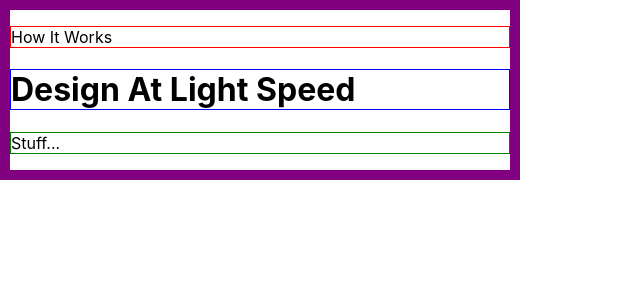
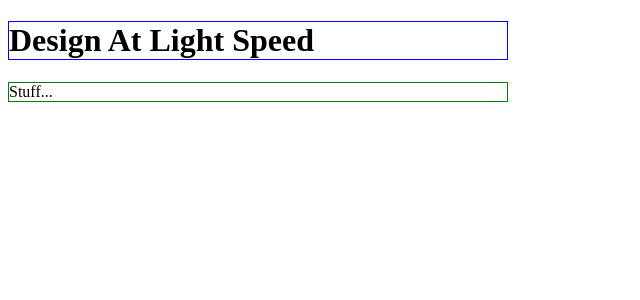
Before and after one commit to nimble-bim/nimble-bim.github.io, a React (Create React App) app: page / in a window 1280 px wide. Shown: the top 300 px of the page, without its empty margins (0-640 px from the left). Built offline with nearby package versions, Linux system fonts and the light colour scheme.

Commit message:
added sass and converted css to scss

```diff
--- a/package.json
+++ b/package.json
@@ -3,6 +3,7 @@
   "version": "0.1.0",
   "private": true,
   "dependencies": {
+    "node-sass": "4.12.0",
     "react": "^16.8.6",
     "react-dom": "^16.8.6",
     "react-scripts": "3.0.1"
--- a/src/App.css
+++ /dev/null
@@ -1,33 +0,0 @@
-.App {
-  text-align: center;
-}
-
-.App-logo {
-  animation: App-logo-spin infinite 20s linear;
-  height: 40vmin;
-  pointer-events: none;
-}
-
-.App-header {
-  background-color: #282c34;
-  min-height: 100vh;
-  display: flex;
-  flex-direction: column;
-  align-items: center;
-  justify-content: center;
-  font-size: calc(10px + 2vmin);
-  color: white;
-}
-
-.App-link {
-  color: #61dafb;
-}
-
-@keyframes App-logo-spin {
-  from {
-    transform: rotate(0deg);
-  }
-  to {
-    transform: rotate(360deg);
-  }
-}
--- a/src/App.js
+++ b/src/App.js
@@ -1,6 +1,5 @@
 import React from 'react';
 import logo from './logo.svg';
-import './App.css';
 import HowItWorks from './components/pages/howitworks.page';
 
 function App() {
--- a/src/components/pages/howitworks.page.js
+++ b/src/components/pages/howitworks.page.js
@@ -1,5 +1,5 @@
 import React from 'react';
-import './howitworks.style.css';
+import './howitworks.style.scss';
 import Blurb from '../subcomponents/blurb/blurb.object';
 
 export default class HowItWorks extends React.Component{
@@ -12,9 +12,9 @@ export default class HowItWorks extends React.Component{
     return (
       <div className="page page_howitworks">
         <Blurb
-          blurbType="How It Works"
-          blurbTitle="Design At Light Speed"
-          blurbContent="Stuff..."
+          blurb_type="How It Works"
+          blurb_title="Design At Light Speed"
+          blurb_content="Stuff..."
         />
       </div>
     )
--- a/src/components/subcomponents/blurb/blurb.object.js
+++ b/src/components/subcomponents/blurb/blurb.object.js
@@ -1,11 +1,11 @@
 import React from 'react';
-import './blurb.style.css';
+import './blurb.style.scss';
 
 const Blurb = (props) => (
   <div className="blurb_container">
-    <p className="blurb_type">{props.blurbType}</p>
-    <h1 className="blurb_title">{props.blurbTitle}</h1>
-    <p className="blurb_content">{props.blurbContent}</p>
+    <p className="blurb_subtitle">{props.blurb_subtitle}</p>
+    <h1 className="blurb_title">{props.blurb_title}</h1>
+    <p className="blurb_content">{props.blurb_content}</p>
   </div>
 )
 
--- a/src/components/subcomponents/blurb/blurb.style.css
+++ b/src/components/subcomponents/blurb/blurb.style.scss
@@ -1,6 +1,5 @@
 .blurb_container {
-  /* background: red; */
-  border: 10px solid purple;
+
 }
 
 .blurb_type {
--- a/src/index.css
+++ /dev/null
@@ -1,13 +0,0 @@
-body {
-  margin: 0;
-  font-family: -apple-system, BlinkMacSystemFont, "Segoe UI", "Roboto", "Oxygen",
-    "Ubuntu", "Cantarell", "Fira Sans", "Droid Sans", "Helvetica Neue",
-    sans-serif;
-  -webkit-font-smoothing: antialiased;
-  -moz-osx-font-smoothing: grayscale;
-}
-
-code {
-  font-family: source-code-pro, Menlo, Monaco, Consolas, "Courier New",
-    monospace;
-}
--- a/src/index.js
+++ b/src/index.js
@@ -1,6 +1,6 @@
 import React from 'react';
 import ReactDOM from 'react-dom';
-import './index.css';
+// import './index.scss';
 import App from './App';
 import * as serviceWorker from './serviceWorker';
 
```
Also changed, not shown: src/components/pages/howitworks.style.scss (renamed from src/components/pages/howitworks.style.css), 1 other file (tests, documents, lock files or other folders).
